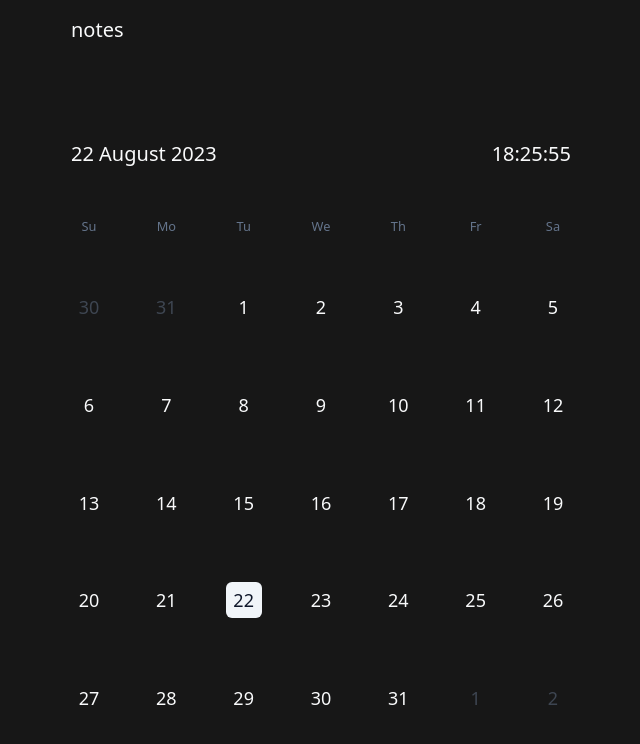
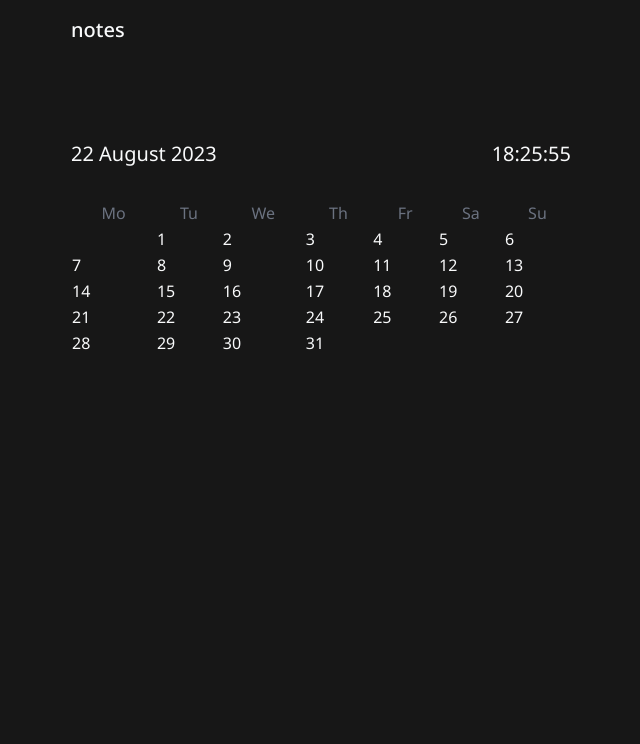
Before and after one commit to visualect/notes, a React (Vite) app: page / in a window 1280 px wide. Shown: the top 744 px of the page, without its empty margins (319-959 px from the left). Built offline with nearby package versions, Linux system fonts and the light colour scheme.

Commit message:
Add custom calendar

```diff
--- a/src/components/Calendar/Calendar.tsx
+++ b/src/components/Calendar/Calendar.tsx
@@ -1,9 +1,56 @@
-import { Calendar } from "../ui/calendar";
+import { daysOfWeek } from "@/lib/dates";
 
-export default function CustomCalendar() {
+function Calendar() {
+  const currentDate = new Date();
+  const currentYear = currentDate.getFullYear();
+  const currentMonth = currentDate.getMonth() + 1; // Months are zero-based in JavaScript
+
+  const getDay = (date: number) => {
+    let day = date.getDay();
+    if (day === 0) day = 7; // Make Sunday (0) the last day
+    return day - 1;
+  };
+
+  const createCalendar = () => {
+    const daysInMonth = new Date(currentYear, currentMonth, 0).getDate();
+    const firstDayOfMonth = new Date(currentYear, currentMonth - 1, 1);
+    const firstDayOfWeek = getDay(firstDayOfMonth);
+
+    const calendar = [];
+    let day = 1;
+
+    for (let week = 0; day <= daysInMonth; week++) {
+      const weekDays = [];
+
+      for (let weekday = 0; weekday < 7; weekday++) {
+        if ((week === 0 && weekday < firstDayOfWeek) || day > daysInMonth) {
+          weekDays.push(<td key={`${week}-${weekday}`}></td>);
+        } else {
+          weekDays.push(<td key={`${week}-${weekday}`}>{day}</td>);
+          day++;
+        }
+      }
+
+      calendar.push(<tr key={week}>{weekDays}</tr>);
+    }
+
+    return calendar;
+  };
+
   return (
-    <div className="w-full h-[500px]">
-      <Calendar disableNavigation />
-    </div>
+    <table className="w-full">
+      <thead>
+        <tr>
+          {daysOfWeek.map((item) => (
+            <th key={item} className="font-normal text-gray-500">
+              {item}
+            </th>
+          ))}
+        </tr>
+      </thead>
+      <tbody>{createCalendar()}</tbody>
+    </table>
   );
 }
+
+export default Calendar;
--- a/src/components/ui/button.tsx
+++ /dev/null
@@ -1,56 +0,0 @@
-import * as React from "react"
-import { Slot } from "@radix-ui/react-slot"
-import { cva, type VariantProps } from "class-variance-authority"
-
-import { cn } from "@/lib/utils"
-
-const buttonVariants = cva(
-  "inline-flex items-center justify-center rounded-md text-sm font-medium ring-offset-background transition-colors focus-visible:outline-none focus-visible:ring-2 focus-visible:ring-ring focus-visible:ring-offset-2 disabled:pointer-events-none disabled:opacity-50",
-  {
-    variants: {
-      variant: {
-        default: "bg-primary text-primary-foreground hover:bg-primary/90",
-        destructive:
-          "bg-destructive text-destructive-foreground hover:bg-destructive/90",
-        outline:
-          "border border-input bg-background hover:bg-accent hover:text-accent-foreground",
-        secondary:
-          "bg-secondary text-secondary-foreground hover:bg-secondary/80",
-        ghost: "hover:bg-accent hover:text-accent-foreground",
-        link: "text-primary underline-offset-4 hover:underline",
-      },
-      size: {
-        default: "h-10 px-4 py-2",
-        sm: "h-9 rounded-md px-3",
-        lg: "h-11 rounded-md px-8",
-        icon: "h-10 w-10",
-      },
-    },
-    defaultVariants: {
-      variant: "default",
-      size: "default",
-    },
-  }
-)
-
-export interface ButtonProps
-  extends React.ButtonHTMLAttributes<HTMLButtonElement>,
-    VariantProps<typeof buttonVariants> {
-  asChild?: boolean
-}
-
-const Button = React.forwardRef<HTMLButtonElement, ButtonProps>(
-  ({ className, variant, size, asChild = false, ...props }, ref) => {
-    const Comp = asChild ? Slot : "button"
-    return (
-      <Comp
-        className={cn(buttonVariants({ variant, size, className }))}
-        ref={ref}
-        {...props}
-      />
-    )
-  }
-)
-Button.displayName = "Button"
-
-export { Button, buttonVariants }
--- a/src/components/ui/calendar.tsx
+++ /dev/null
@@ -1,66 +0,0 @@
-import * as React from "react";
-import { ChevronLeft, ChevronRight } from "lucide-react";
-import { DayPicker } from "react-day-picker";
-
-import { cn } from "@/lib/utils";
-import { buttonVariants } from "@/components/ui/button";
-
-export type CalendarProps = React.ComponentProps<typeof DayPicker>;
-
-function Calendar({
-  className,
-  classNames,
-  showOutsideDays = true,
-  ...props
-}: CalendarProps) {
-  return (
-    <DayPicker
-      showOutsideDays={showOutsideDays}
-      className={cn("p-0 h-full", className)}
-      classNames={{
-        months: "h-full flex flex-col",
-        month: "space-y-4",
-        caption: "flex justify-center pt-1 relative items-center hidden",
-        caption_label: "text-sm font-medium",
-        nav: "space-x-1 flex items-center",
-        nav_button: cn(
-          buttonVariants({ variant: "outline" }),
-          "h-7 w-7 bg-transparent p-0 opacity-50 hover:opacity-100"
-        ),
-        nav_button_previous: "absolute left-1",
-        nav_button_next: "absolute right-1",
-        table: "w-full border-collapse space-y-1 h-full flex flex-col gap-12",
-        head_row: "flex justify-between",
-        head_cell:
-          "text-muted-foreground rounded-md w-9 font-normal text-[0.8rem]",
-        row: "flex w-full justify-between",
-        cell: "text-center cursor-pointer p-0 relative [&:has([aria-selected])]:bg-accent first:[&:has([aria-selected])]:rounded-l-md last:[&:has([aria-selected])]:rounded-r-md focus-within:relative focus-within:z-20",
-        day: cn(
-          buttonVariants({ variant: "ghost" }),
-          "h-9 w-9 p-0 font-normal text-lg aria-selected:opacity-100"
-        ),
-        day_selected:
-          "bg-primary text-primary-foreground hover:bg-primary hover:text-primary-foreground focus:bg-primary focus:text-primary-foreground",
-        day_today: "bg-accent text-accent-foreground",
-        day_outside: "text-muted-foreground opacity-50",
-        day_disabled: "text-muted-foreground opacity-50",
-        day_range_middle:
-          "aria-selected:bg-accent aria-selected:text-accent-foreground",
-        day_hidden: "invisible",
-        tbody: "flex flex-col w-full h-full justify-between",
-        head: "w-full",
-        caption_start: "w-full",
-        caption_end: "h-full",
-        ...classNames,
-      }}
-      components={{
-        IconLeft: ({ ...props }) => <ChevronLeft className="h-4 w-4" />,
-        IconRight: ({ ...props }) => <ChevronRight className="h-4 w-4" />,
-      }}
-      {...props}
-    />
-  );
-}
-Calendar.displayName = "Calendar";
-
-export { Calendar };
--- a/src/index.css
+++ b/src/index.css
@@ -1,76 +1,11 @@
+@import url('https://fonts.googleapis.com/css2?family=Noto+Sans:ital,wght@0,100;0,200;0,300;0,400;0,500;0,600;0,700;0,800;0,900;1,100;1,200;1,300;1,400;1,500;1,600;1,700;1,800;1,900&family=Roboto:ital,wght@0,100;0,300;0,400;0,500;0,700;0,900;1,100;1,300;1,400;1,500;1,700;1,900&display=swap');
+
 @tailwind base;
 @tailwind components;
 @tailwind utilities;
 
 @layer base {
-  :root {
-    --background: 0 0% 100%;
-    --foreground: 222.2 84% 4.9%;
-
-    --card: 0 0% 100%;
-    --card-foreground: 222.2 84% 4.9%;
-
-    --popover: 0 0% 100%;
-    --popover-foreground: 222.2 84% 4.9%;
-
-    --primary: 222.2 47.4% 11.2%;
-    --primary-foreground: 210 40% 98%;
-
-    --secondary: 210 40% 96.1%;
-    --secondary-foreground: 222.2 47.4% 11.2%;
-
-    --muted: 210 40% 96.1%;
-    --muted-foreground: 215.4 16.3% 46.9%;
-
-    --accent: 210 40% 96.1%;
-    --accent-foreground: 222.2 47.4% 11.2%;
-
-    --destructive: 0 84.2% 60.2%;
-    --destructive-foreground: 210 40% 98%;
-
-    --border: 214.3 31.8% 91.4%;
-    --input: 214.3 31.8% 91.4%;
-    --ring: 222.2 84% 4.9%;
-
-    --radius: 0.5rem;
-  }
-
-  .dark {
-    --background: 222.2 84% 4.9%;
-    --foreground: 210 40% 98%;
-
-    --card: 222.2 84% 4.9%;
-    --card-foreground: 210 40% 98%;
-
-    --popover: 222.2 84% 4.9%;
-    --popover-foreground: 210 40% 98%;
-
-    --primary: 210 40% 98%;
-    --primary-foreground: 222.2 47.4% 11.2%;
-
-    --secondary: 217.2 32.6% 17.5%;
-    --secondary-foreground: 210 40% 98%;
-
-    --muted: 217.2 32.6% 17.5%;
-    --muted-foreground: 215 20.2% 65.1%;
-
-    --accent: 217.2 32.6% 17.5%;
-    --accent-foreground: 210 40% 98%;
-
-    --destructive: 0 62.8% 30.6%;
-    --destructive-foreground: 210 40% 98%;
-
-    --border: 217.2 32.6% 17.5%;
-    --input: 217.2 32.6% 17.5%;
-    --ring: 212.7 26.8% 83.9%;
+  html {
+    font-family: 'Noto Sans', serif;
   }
 }
-
-@layer base {
-  * {
-    @apply border-border;
-  }
-  body {
-    @apply bg-background text-foreground;
-  }
-}
--- a/src/lib/utils.ts
+++ /dev/null
@@ -1,6 +0,0 @@
-import { type ClassValue, clsx } from "clsx"
-import { twMerge } from "tailwind-merge"
-
-export function cn(...inputs: ClassValue[]) {
-  return twMerge(clsx(inputs))
-}
--- /dev/null
+++ b/src/pages/Day.tsx
@@ -0,0 +1,5 @@
+import React from "react";
+
+export default function Day() {
+  return <div>Day</div>;
+}
```
Also changed, not shown: src/redux/notesSlice.ts (+7 -1 lines).
